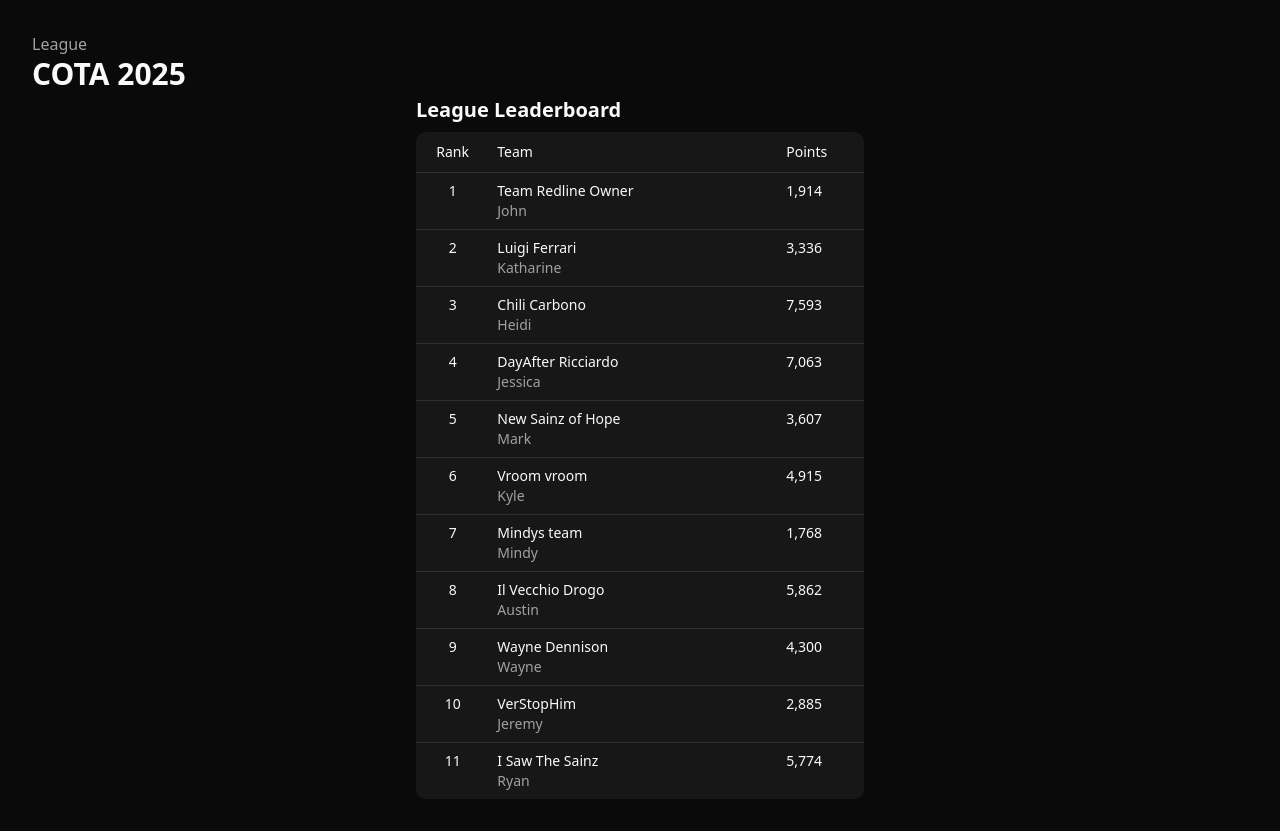
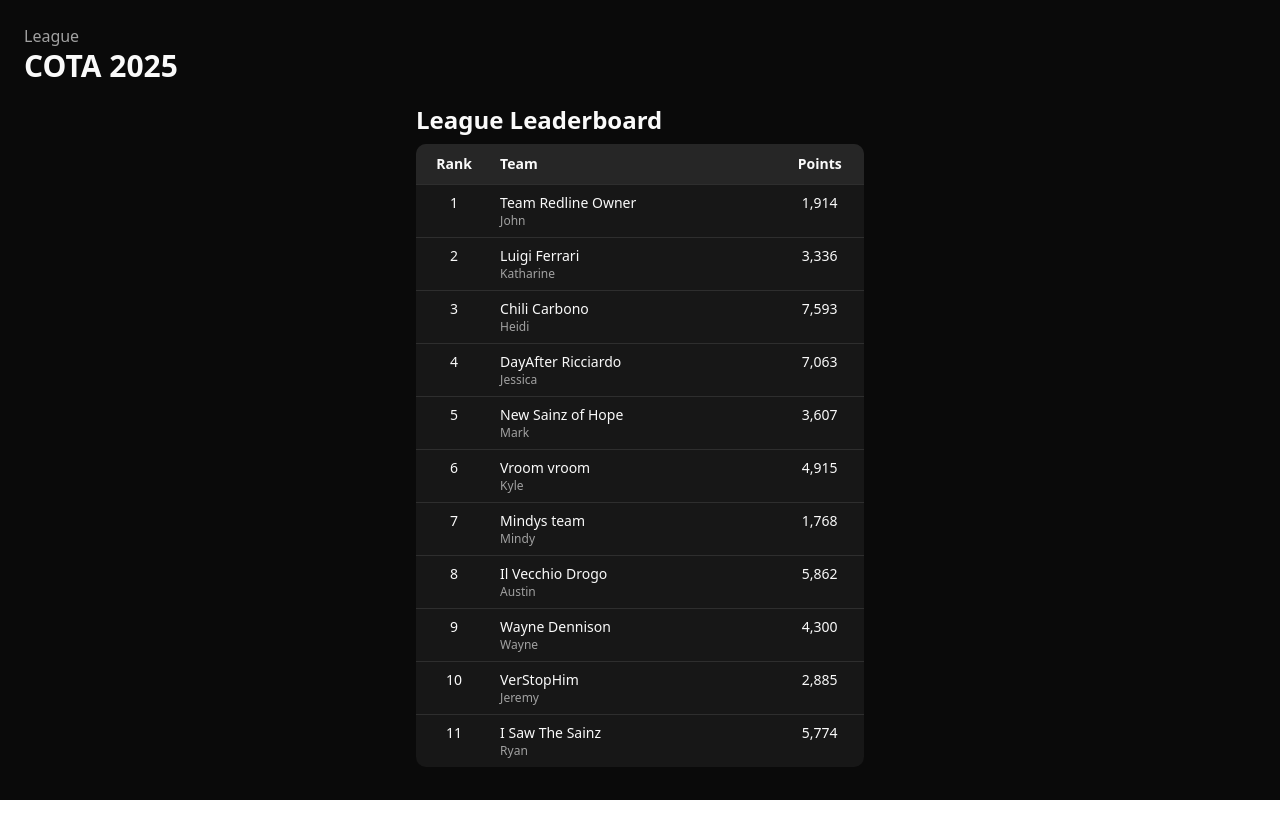
Before and after one commit to emsqrd/f1-companion, a React (Vite) app: page / in a window 1280 px wide. After the commit the page ends 800 px from the top, so only its background shows below. Built offline with nearby package versions, Linux system fonts and the light colour scheme.

Commit message:
feat: tweaking styling of the leaderboard and league header

```diff
--- a/src/components/League/League.tsx
+++ b/src/components/League/League.tsx
@@ -11,8 +11,8 @@ export function League() {
   const getRandomPoints = () => Math.floor(Math.random() * 8001);
 
   return (
-    <div className="p-8">
-      <div className="mx-auto max-w-7xl">
+    <div className="p-2">
+      <div className="p-4">
         <header>
           <div className="flex flex-col items-start pb-1">
             <p className="text-muted-foreground font-medium">League</p>
@@ -21,30 +21,32 @@ export function League() {
         </header>
       </div>
       <div className="mx-auto max-w-sm px-4 md:max-w-lg md:px-8">
-        <h2 className="mb-2 text-xl font-semibold">League Leaderboard</h2>
+        <h2 className="mb-2 text-2xl font-semibold">League Leaderboard</h2>
         <Table className="bg-card overflow-hidden rounded-lg">
-          <TableHeader className="sticky top-0 font-bold">
+          <TableHeader className="bg-secondary sticky top-0 font-bold">
             <TableRow>
-              <TableHead className="text-center">Rank</TableHead>
-              <TableHead className="min-w-48">Team</TableHead>
-              <TableHead>Points</TableHead>
+              <TableHead className="text-center font-bold">Rank</TableHead>
+              <TableHead className="min-w-48 font-bold">Team</TableHead>
+              <TableHead className="text-center font-bold">Points</TableHead>
             </TableRow>
           </TableHeader>
           <TableBody>
             {teams.map((team, idx) => (
               <TableRow
                 key={team.id}
-                className="hover:bg-muted/50 cursor-pointer"
+                className="cursor-pointer"
                 onClick={() => navigate(`/team/${team.id}`)}
               >
                 <TableCell className="text-center align-top">{idx + 1}</TableCell>
                 <TableCell className="min-w-48 align-top">
                   <div className="flex flex-col">
                     <div>{team.name}</div>
-                    <div className="text-muted-foreground text-sm">{team.owner}</div>
+                    <div className="text-muted-foreground text-xs">{team.owner}</div>
                   </div>
                 </TableCell>
-                <TableCell className="align-top">{getRandomPoints().toLocaleString()}</TableCell>
+                <TableCell className="text-center align-top">
+                  {getRandomPoints().toLocaleString()}
+                </TableCell>
               </TableRow>
             ))}
           </TableBody>
```
